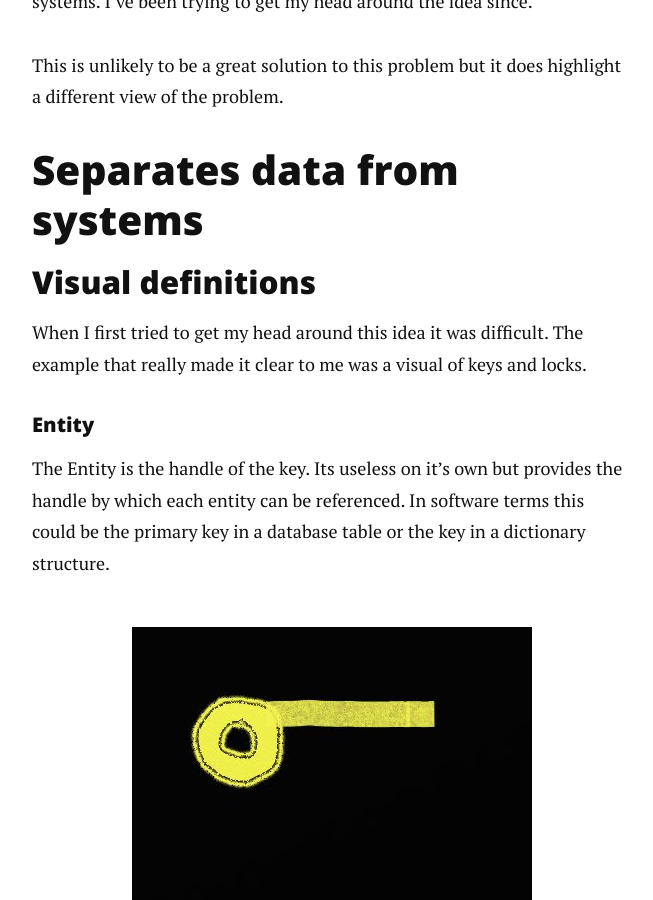
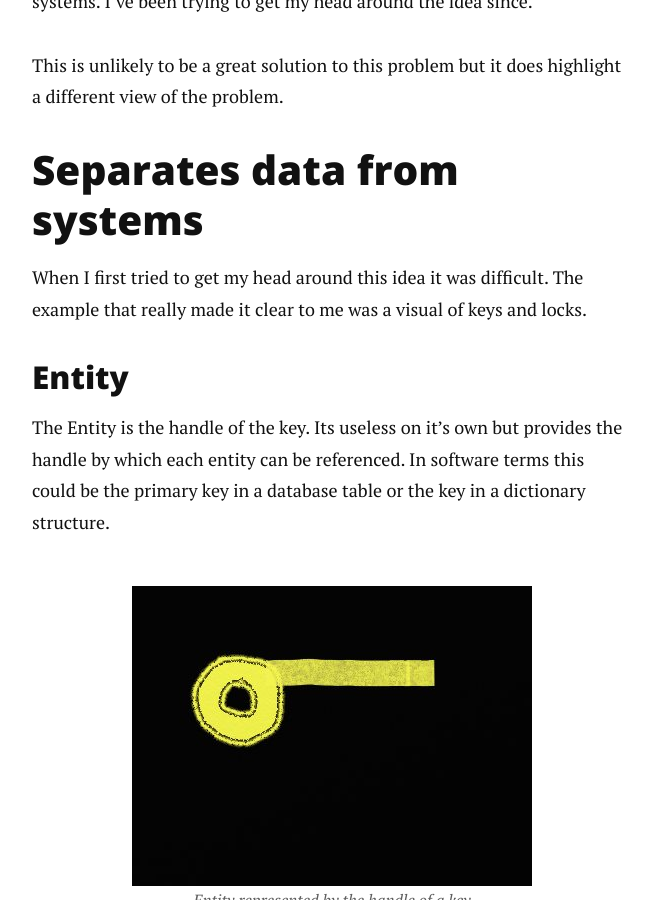
Before and after one commit to DamonLuck/damonluck.github.io, a Jekyll site: the page built from _posts/2017-05-30-data-driven-ECS.md, in a window 1280 px wide and 900 px high, scrolled down 1357 px. Shown: the whole window, without its empty margins (308-961 px from the left). Built offline with Jekyll 4.4.1, drawn with Linux system fonts in a browser that asks for light colours; nearby versions of some CDN libraries.

Commit message:
Changed headers

```diff
--- a/_posts/2017-05-30-data-driven-ECS.md
+++ b/_posts/2017-05-30-data-driven-ECS.md
@@ -16,11 +16,9 @@ Some years prior to this I was introduced to the idea of ECS in the gaming world
 This is unlikely to be a great solution to this problem but it does highlight a different view of the problem.
 
 ## Separates data from systems
-
-### Visual definitions
 When I first tried to get my head around this idea it was difficult. The example that really made it clear to me was a visual of keys and locks.
 
-#### Entity
+### Entity
 The Entity is the handle of the key. Its useless on it's own but provides the handle by which each entity can be referenced. In software terms this could be the primary key in a database table or the key in a dictionary structure.
 
 <figure>
@@ -28,8 +26,7 @@ The Entity is the handle of the key. Its useless on it's own but provides the ha
 	<figcaption>Entity represented by the handle of a key</figcaption>
 </figure>
 
-***
-#### Component
+### Component
 The Component is a cut on the key. The more cuts the more components that exist for that entity. In the dictionary example, one entity key would related to 0 or more component objects.
 
 <figure>
@@ -52,8 +49,7 @@ In the database example each additional column would represent a components data
 
 This gives the system its flexibility. Components can be enabled / disabled per entity. In the language example we could add a language column adding the required language data as and when required.
 
-***
-#### System
+### System
 The system is therefore the lock. For an entity to be processed by a system the key must fit the lock. This actually means the systems minimum requirements must be met.
 
 <figure>
@@ -65,7 +61,6 @@ If the system required **Component1** only then **Entity1** and **Entity3** woul
 
 You may now see adding a language component as a requirement to take part in a system means the data can be changed independently of the system. Data that does not match a systems requirements will be filtered out. Once data has been updated to meet the new requirement it will be included in the system.
 
-***
 ## Wrapping things up
 So with this fairly quick overview you should see how we add a language component to any entity independent of the system supporting that language component. We don't need to work from the data layer upwards and we can quickly enable / disable support of a component at the entity level.
 
```
